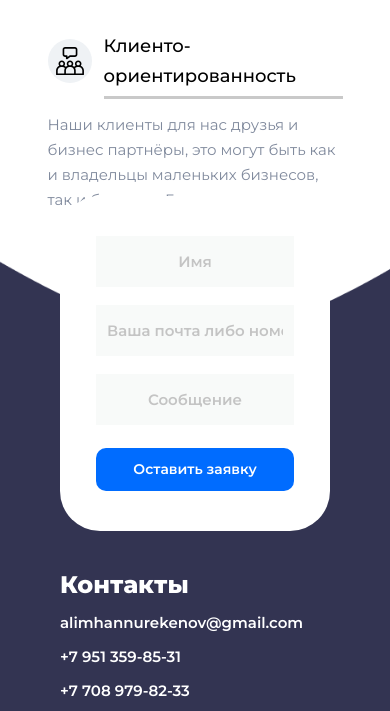
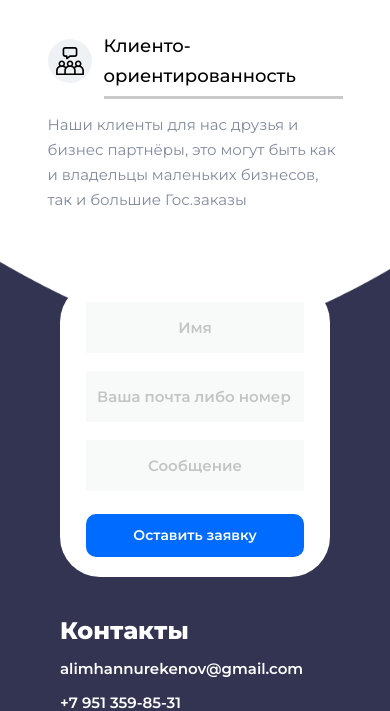
Before and after one commit to adlid/Wff.kz, a website: page app/index.html in a window 390 px wide. Shown: the part 9140-9851 px from the top of the page. Drawn offline with nearby package versions, Linux system fonts and the light colour scheme; files whose address does not match are found by name.

Commit message:
fix footer

```diff
--- a/app/scss/style.scss
+++ b/app/scss/style.scss
@@ -1648,6 +1648,9 @@ body._touch .menu__list>.list__icon {
 }
 
 @media(max-width: 425px) {
+    .footer__center {
+        margin-top: 186px;
+    }
     .popup-form {
         padding: 20px 26px;
     }
@@ -1663,7 +1666,6 @@ body._touch .menu__list>.list__icon {
         right: 1rem;
     }
     .popup-form {
-        padding: 40px 36px;
         &__title {
             font-size: 18px;
             margin-bottom: 10px;
```
Also changed, not shown: app/css/style.min.css.
